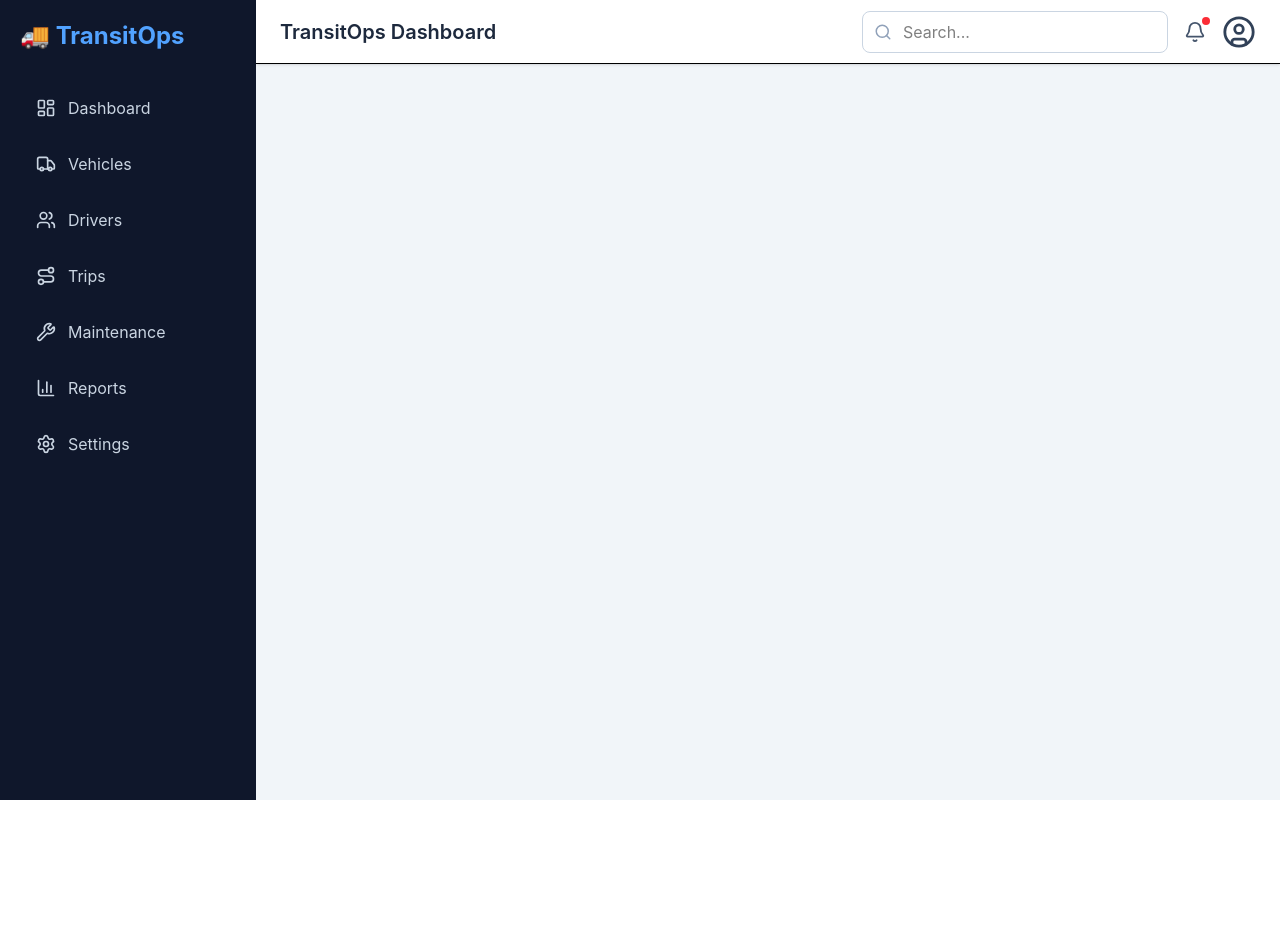
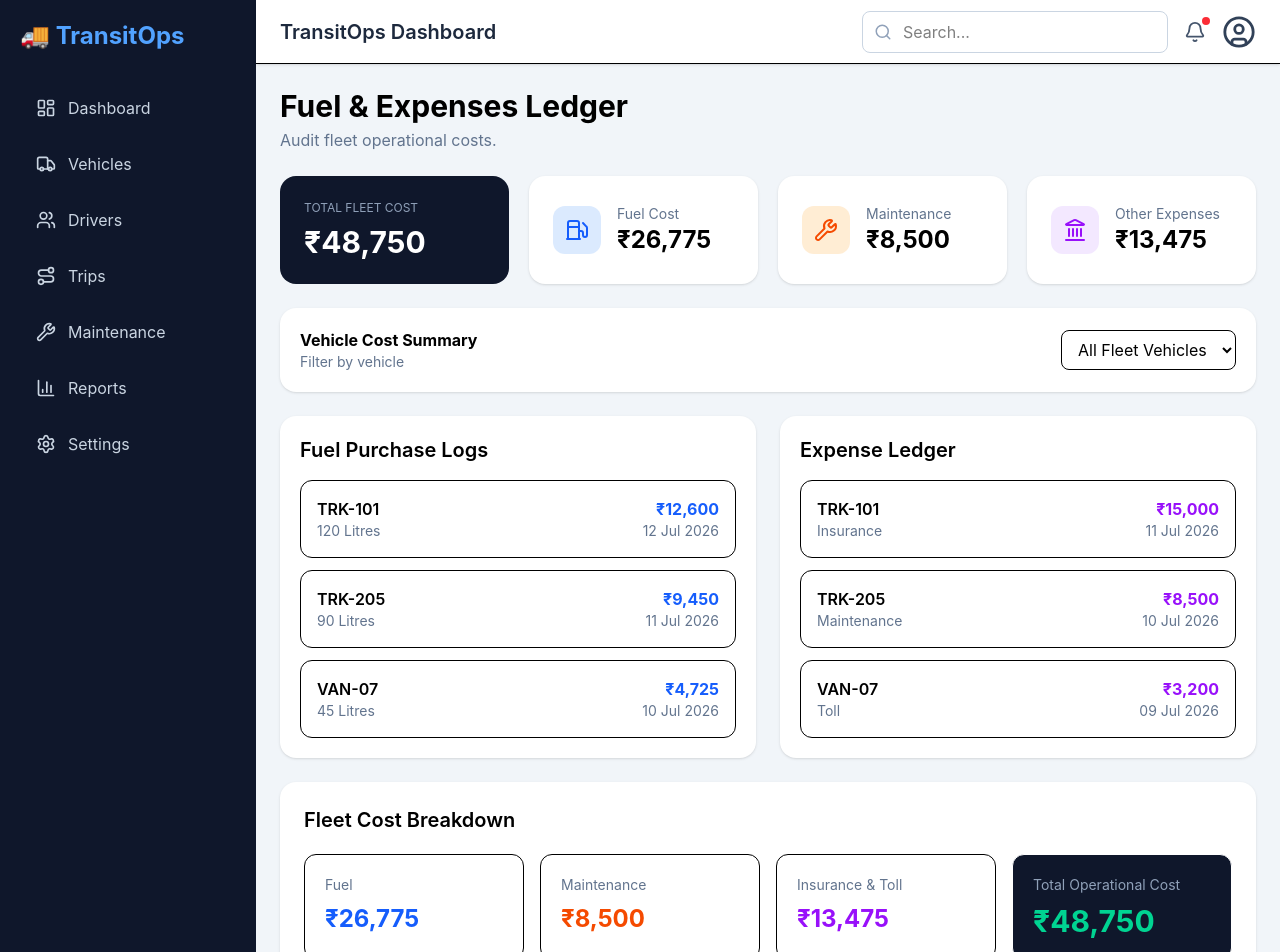
Before and after one commit to senguptasiddhartha/transitops-odoo-hackathon-2026, a React (Vite) app: page /fuel-and-expenses in a window 1280 px wide. Shown: the top 952 px of the page. Before the commit the page ends 800 px from the top, so only its background shows below. Built offline with nearby package versions, Linux system fonts and the light colour scheme.

Commit message:
Finalize dashboard and fuel expenses module

```diff
--- a/src/App.tsx
+++ b/src/App.tsx
@@ -1,14 +1,14 @@
 import { BrowserRouter, Routes, Route } from "react-router-dom";
+
 import Sidebar from "./components/layout/Sidebar";
 import Navbar from "./components/layout/Navbar";
 
-import Dashboard from "./pages/Dashboard/Dashboard";
-import Vehicles from "./pages/Dashboard/vehicles/vehicles";
-import Maintenance from "./pages/Dashboard/maintenance/maintenance";
-import Trips from "./pages/Dashboard/trips/trips";
-import Report from "./pages/Dashboard/report/report";
-import Drivers from "./pages/Dashboard/drivers/drivers";
-
+import Dashboard from "./pages/dashboard/Dashboard";
+import Vehicles from "./pages/dashboard/vehicles/Vehicles";
+import Trips from "./pages/dashboard/trips/Trips";
+import Maintenance from "./pages/dashboard/maintenance/maintenance";
+import Drivers from "./pages/drivers/drivers";
+import FuelAndExpenses from "./pages/fuel_and_expenses/fuel_and_expenses";
 
 function Placeholder({ title }: { title: string }) {
   return (
@@ -42,7 +42,15 @@ export default function App() {
 
               <Route path="/maintenance" element={<Maintenance />} />
 
-              <Route path="/reports" element={<Report />} />
+              <Route
+                path="/fuel-and-expenses"
+                element={<FuelAndExpenses />}
+              />
+
+              <Route
+                path="/reports"
+                element={<Placeholder title="Reports" />}
+              />
 
               <Route
                 path="/settings"
--- /dev/null
+++ b/src/pages/fuel_and_expenses/fuel_and_expenses.tsx
@@ -0,0 +1,369 @@
+import { Fuel, Landmark, Wrench } from "lucide-react";
+import { useState } from "react";
+
+const vehicles = [
+  "All Fleet Vehicles",
+  "TRK-101",
+  "TRK-205",
+  "VAN-07",
+  "BUS-12",
+];
+
+const fuelLogs = [
+  {
+    id: 1,
+    vehicle: "TRK-101",
+    liters: 120,
+    cost: 12600,
+    date: "12 Jul 2026",
+  },
+  {
+    id: 2,
+    vehicle: "TRK-205",
+    liters: 90,
+    cost: 9450,
+    date: "11 Jul 2026",
+  },
+  {
+    id: 3,
+    vehicle: "VAN-07",
+    liters: 45,
+    cost: 4725,
+    date: "10 Jul 2026",
+  },
+];
+
+const expenses = [
+  {
+    id: 1,
+    vehicle: "TRK-101",
+    category: "Insurance",
+    amount: 15000,
+    date: "11 Jul 2026",
+  },
+  {
+    id: 2,
+    vehicle: "TRK-205",
+    category: "Maintenance",
+    amount: 8500,
+    date: "10 Jul 2026",
+  },
+  {
+    id: 3,
+    vehicle: "VAN-07",
+    category: "Toll",
+    amount: 3200,
+    date: "09 Jul 2026",
+  },
+];
+
+export default function Expenses() {
+  const [selectedVehicle, setSelectedVehicle] =
+    useState("All Fleet Vehicles");
+
+  const filteredFuel =
+    selectedVehicle === "All Fleet Vehicles"
+      ? fuelLogs
+      : fuelLogs.filter(
+          (f) => f.vehicle === selectedVehicle
+        );
+
+  const filteredExpenses =
+    selectedVehicle === "All Fleet Vehicles"
+      ? expenses
+      : expenses.filter(
+          (e) => e.vehicle === selectedVehicle
+        );
+
+  return (
+    <div className="space-y-6">
+
+      <div className="flex items-center justify-between">
+
+        <div>
+
+          <h1 className="text-3xl font-bold">
+            Fuel & Expenses Ledger
+          </h1>
+
+          <p className="text-slate-500 mt-1">
+            Audit fleet operational costs.
+          </p>
+
+        </div>
+
+      </div>
+
+      <div className="grid gap-5 md:grid-cols-2 xl:grid-cols-4">
+
+        <div className="rounded-2xl bg-slate-900 p-6 text-white">
+
+          <p className="text-xs uppercase text-slate-400">
+            Total Fleet Cost
+          </p>
+
+          <h2 className="mt-2 text-3xl font-bold">
+            ₹48,750
+          </h2>
+
+        </div>
+
+        <div className="rounded-2xl bg-white shadow p-6 flex items-center gap-4">
+
+          <div className="rounded-xl bg-blue-100 p-3">
+            <Fuel className="text-blue-600"/>
+          </div>
+
+          <div>
+
+            <p className="text-sm text-slate-500">
+              Fuel Cost
+            </p>
+
+            <h2 className="text-2xl font-bold">
+              ₹26,775
+            </h2>
+
+          </div>
+
+        </div>
+
+        <div className="rounded-2xl bg-white shadow p-6 flex items-center gap-4">
+
+          <div className="rounded-xl bg-orange-100 p-3">
+            <Wrench className="text-orange-600"/>
+          </div>
+
+          <div>
+
+            <p className="text-sm text-slate-500">
+              Maintenance
+            </p>
+
+            <h2 className="text-2xl font-bold">
+              ₹8,500
+            </h2>
+
+          </div>
+
+        </div>
+
+        <div className="rounded-2xl bg-white shadow p-6 flex items-center gap-4">
+
+          <div className="rounded-xl bg-purple-100 p-3">
+            <Landmark className="text-purple-600"/>
+          </div>
+
+          <div>
+
+            <p className="text-sm text-slate-500">
+              Other Expenses
+            </p>
+
+            <h2 className="text-2xl font-bold">
+              ₹13,475
+            </h2>
+
+          </div>
+
+        </div>
+
+      </div>
+
+      <div className="rounded-2xl bg-white shadow p-5">
+
+        <div className="flex items-center justify-between">
+
+          <div>
+
+            <h3 className="font-bold">
+              Vehicle Cost Summary
+            </h3>
+
+            <p className="text-sm text-slate-500">
+              Filter by vehicle
+            </p>
+
+          </div>
+
+          <select
+            value={selectedVehicle}
+            onChange={(e)=>
+              setSelectedVehicle(e.target.value)
+            }
+            className="rounded-lg border px-3 py-2"
+          >
+
+            {vehicles.map((v)=>(
+              <option key={v}>{v}</option>
+            ))}
+
+          </select>
+
+        </div>
+
+      </div>
+            <div className="grid gap-6 lg:grid-cols-2">
+
+        {/* Fuel Logs */}
+
+        <div className="rounded-2xl bg-white shadow p-5">
+
+          <h2 className="mb-4 text-xl font-semibold">
+            Fuel Purchase Logs
+          </h2>
+
+          <div className="space-y-3">
+
+            {filteredFuel.map((fuel) => (
+
+              <div
+                key={fuel.id}
+                className="flex items-center justify-between rounded-xl border p-4 hover:bg-slate-50"
+              >
+
+                <div>
+
+                  <p className="font-semibold">
+                    {fuel.vehicle}
+                  </p>
+
+                  <p className="text-sm text-slate-500">
+                    {fuel.liters} Litres
+                  </p>
+
+                </div>
+
+                <div className="text-right">
+
+                  <p className="font-bold text-blue-600">
+                    ₹{fuel.cost.toLocaleString()}
+                  </p>
+
+                  <p className="text-sm text-slate-500">
+                    {fuel.date}
+                  </p>
+
+                </div>
+
+              </div>
+
+            ))}
+
+          </div>
+
+        </div>
+
+        {/* Expense Ledger */}
+
+        <div className="rounded-2xl bg-white shadow p-5">
+
+          <h2 className="mb-4 text-xl font-semibold">
+            Expense Ledger
+          </h2>
+
+          <div className="space-y-3">
+
+            {filteredExpenses.map((expense) => (
+
+              <div
+                key={expense.id}
+                className="flex items-center justify-between rounded-xl border p-4 hover:bg-slate-50"
+              >
+
+                <div>
+
+                  <p className="font-semibold">
+                    {expense.vehicle}
+                  </p>
+
+                  <p className="text-sm text-slate-500">
+                    {expense.category}
+                  </p>
+
+                </div>
+
+                <div className="text-right">
+
+                  <p className="font-bold text-purple-600">
+                    ₹{expense.amount.toLocaleString()}
+                  </p>
+
+                  <p className="text-sm text-slate-500">
+                    {expense.date}
+                  </p>
+
+                </div>
+
+              </div>
+
+            ))}
+
+          </div>
+
+        </div>
+
+      </div>
+            <div className="rounded-2xl bg-white shadow p-6">
+
+        <h2 className="text-xl font-semibold mb-5">
+          Fleet Cost Breakdown
+        </h2>
+
+        <div className="grid md:grid-cols-4 gap-4">
+
+          <div className="rounded-xl border p-5">
+
+            <p className="text-sm text-slate-500">
+              Fuel
+            </p>
+
+            <h3 className="mt-2 text-2xl font-bold text-blue-600">
+              ₹26,775
+            </h3>
+
+          </div>
+
+          <div className="rounded-xl border p-5">
+
+            <p className="text-sm text-slate-500">
+              Maintenance
+            </p>
+
+            <h3 className="mt-2 text-2xl font-bold text-orange-600">
+              ₹8,500
+            </h3>
+
+          </div>
+
+          <div className="rounded-xl border p-5">
+
+            <p className="text-sm text-slate-500">
+              Insurance & Toll
+            </p>
+
+            <h3 className="mt-2 text-2xl font-bold text-purple-600">
+              ₹13,475
+            </h3>
+
+          </div>
+
+          <div className="rounded-xl border bg-slate-900 p-5 text-white">
+
+            <p className="text-sm text-slate-400">
+              Total Operational Cost
+            </p>
+
+            <h3 className="mt-2 text-3xl font-bold text-emerald-400">
+              ₹48,750
+            </h3>
+
+          </div>
+
+        </div>
+
+      </div>
+
+    </div>
+  );
+}
```
Also changed, not shown: src/pages/dashboard/Dashboard.tsx (+26 -30 lines).
